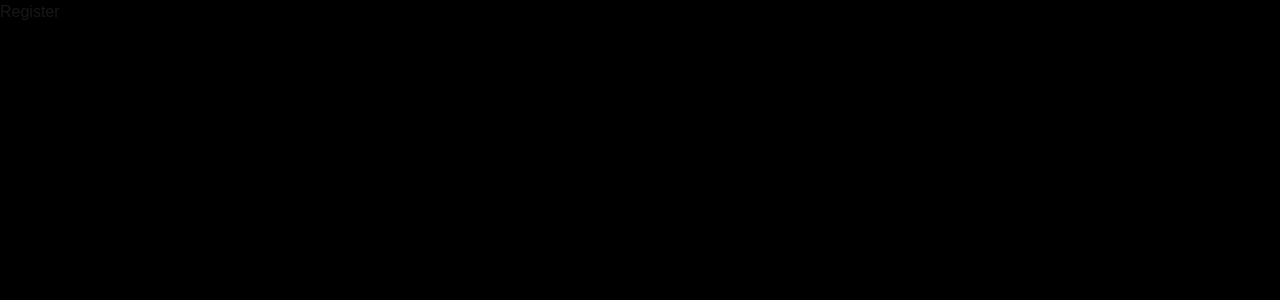
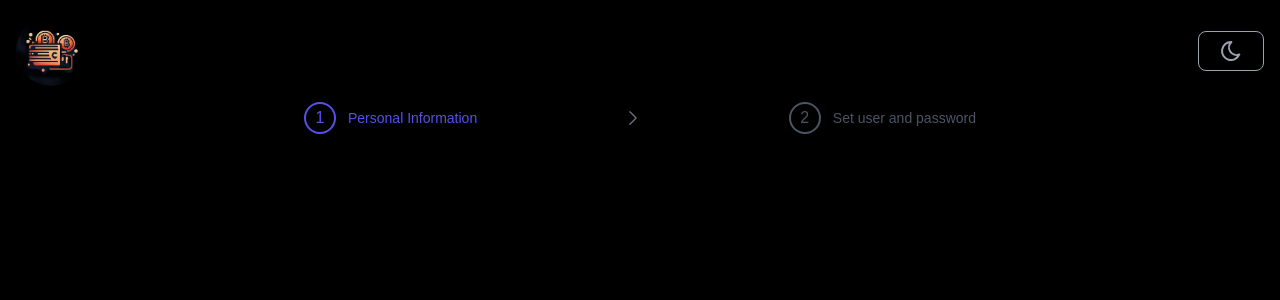
Before and after one commit to RafaelMoro/next-budget-master, a Next.js app: page /register in a window 1280 px wide. Shown: the top 300 px of the page. Built offline with nearby package versions, Linux system fonts and the light colour scheme.

Commit message:
add stepper into register page

```diff
--- a/src/app/register/page.tsx
+++ b/src/app/register/page.tsx
@@ -1,6 +1,16 @@
 "use client"
+import { useState } from "react"
+
+import { Stepper } from "@/shared/ui/atoms/Stepper"
+import { Header } from "@/shared/ui/organisms/Header"
+
 export default function RegisterPage() {
+  const steps = new Set(["Personal Information", "Set user and password"])
+  const [currentStep, setCurrentStep] = useState<number>(1)
   return (
-    <h1>Register</h1>
+    <div>
+      <Header />
+      <Stepper steps={steps} currentStep={currentStep} />
+    </div>
   )
 }
```
